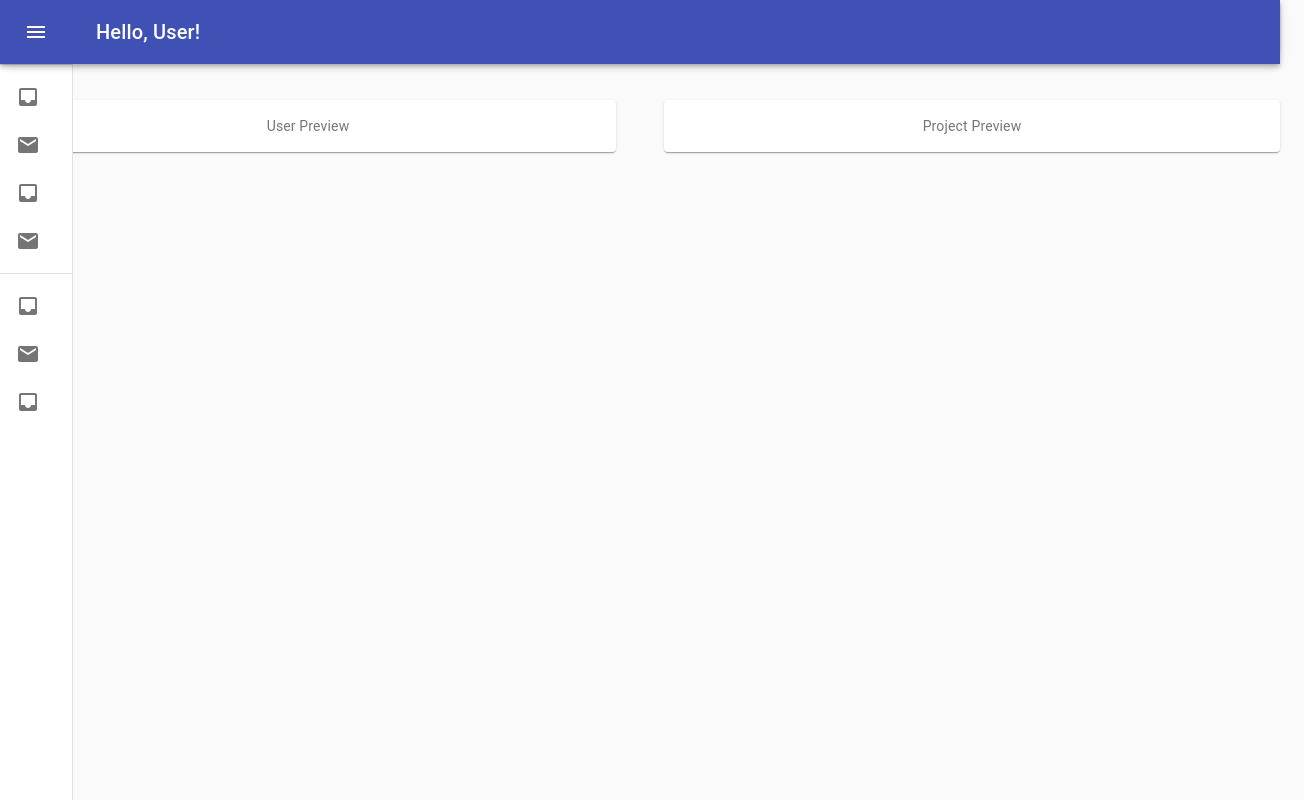
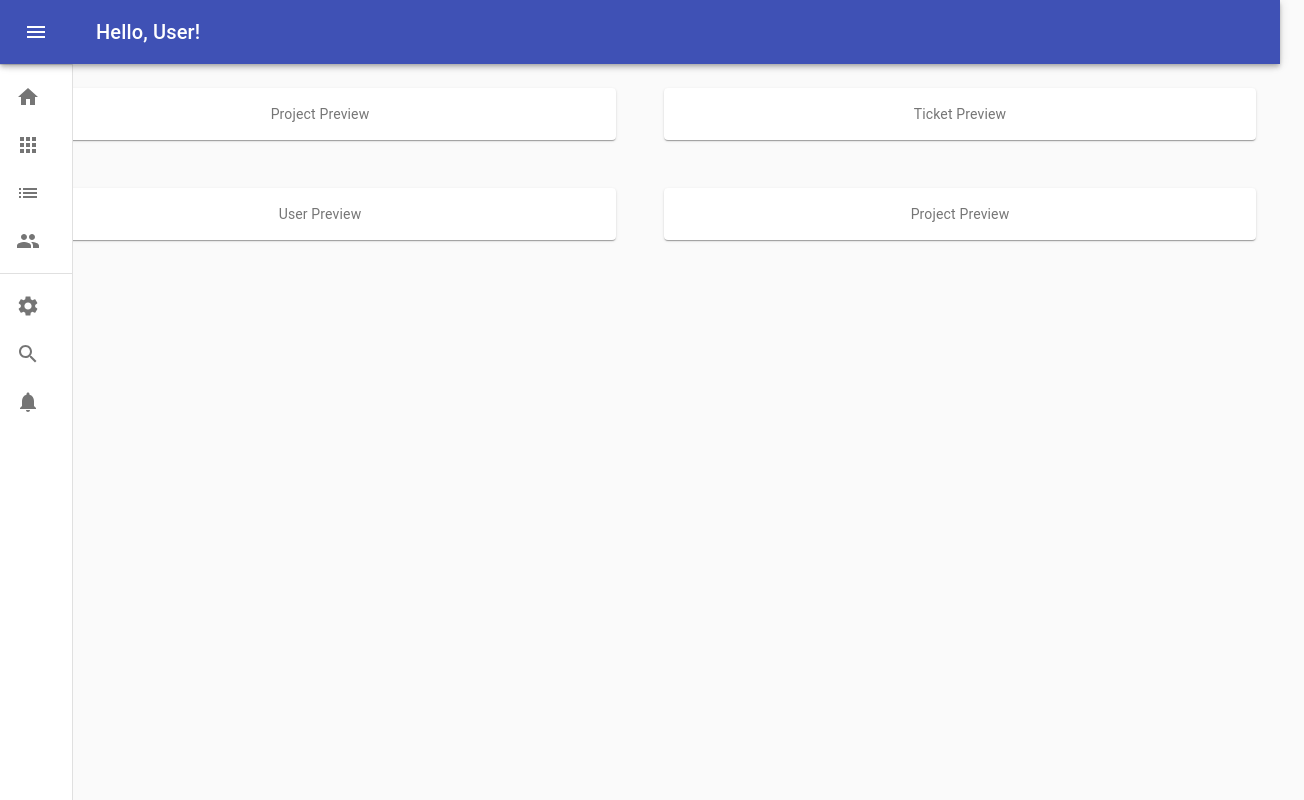
Before and after one commit to adbarc92/Issuance, a React (Create React App) app: page / in a window 1280 px wide. Shown: the whole page, 1304 px wide, since content can reach past the window. Built offline with nearby package versions, Linux system fonts and the light colour scheme.

Commit message:
Fixes icons and dashboard preview positioning

```diff
--- a/src/components/Dashboard.tsx
+++ b/src/components/Dashboard.tsx
@@ -12,16 +12,27 @@ const useStyles = makeStyles((theme: Theme) =>
       textAlign: 'center',
       color: theme.palette.text.secondary,
     },
+    toolbar: {
+      display: 'flex',
+      alignItems: 'center',
+      justifyContent: 'flex-end',
+      padding: theme.spacing(0, 1),
+      // necessary for content to be below app bar
+      ...theme.mixins.toolbar,
+    },
+    content: {
+      flexGrow: 1,
+      padding: theme.spacing(3),
+    },
   })
 );
-
-// Top: 73px
-// Left: 64px
 
 const Dashboard = (): JSX.Element => {
   const classes = useStyles();
 
   return (
+    <main className={classes.content}>
+      <div className={classes.toolbar} />
       <div className={classes.root}>
         <Grid container spacing={6}>
           <Grid item xs={6}>
@@ -38,6 +49,7 @@ const Dashboard = (): JSX.Element => {
           </Grid>
         </Grid>
       </div>
+    </main>
   );
 };
 
--- a/src/components/Drawer.tsx
+++ b/src/components/Drawer.tsx
@@ -17,8 +17,13 @@ import {
   ChevronLeft as ChevronLeftIcon,
   ChevronRight as ChevronRightIcon,
   Menu as MenuIcon,
-  Inbox as InboxIcon,
-  Mail as MailIcon,
+  Home as HomeIcon,
+  Apps as ProjectsIcon,
+  List as TasksIcon,
+  People as UsersIcon,
+  Settings as SettingsIcon,
+  Search as SearchIcon,
+  Notifications as NotificationsIcon,
 } from '@material-ui/icons';
 import {
   createStyles,
@@ -86,10 +91,6 @@ const useStyles = makeStyles((theme: Theme) =>
       // necessary for content to be below app bar
       ...theme.mixins.toolbar,
     },
-    content: {
-      flexGrow: 1,
-      padding: theme.spacing(3),
-    },
   })
 );
 
@@ -138,6 +139,7 @@ const MyDrawer = (): JSX.Element => {
           [classes.drawerOpen]: open,
           [classes.drawerClose]: !open,
         })}
+        // Question: Classes?
         classes={{
           paper: clsx({
             [classes.drawerOpen]: open,
@@ -156,25 +158,51 @@ const MyDrawer = (): JSX.Element => {
         </div>
         <Divider />
         <List>
-          {['Home', 'Projects', 'Tasks', 'Users'].map((text, index) => (
-            <ListItem button key={text}>
+          <ListItem button key={'Home'}>
             <ListItemIcon>
-                {index % 2 === 0 ? <InboxIcon /> : <MailIcon />}
+              <HomeIcon />
             </ListItemIcon>
-              <ListItemText primary={text} />
+            <ListItemText primary={'Home'} />
           </ListItem>
-          ))}
+          <ListItem button key={'Projects'}>
+            <ListItemIcon>
+              <ProjectsIcon />
+            </ListItemIcon>
+            <ListItemText primary={'Projects'} />
+          </ListItem>
+          <ListItem button key={'Tasks'}>
+            <ListItemIcon>
+              <TasksIcon />
+            </ListItemIcon>
+            <ListItemText primary={'Tasks'} />
+          </ListItem>
+          <ListItem button key={'Users'}>
+            <ListItemIcon>
+              <UsersIcon />
+            </ListItemIcon>
+            <ListItemText primary={'Users'} />
+          </ListItem>
         </List>
         <Divider />
         <List>
-          {['Settings', 'Search', 'Notifications'].map((text, index) => (
-            <ListItem button key={text}>
+          <ListItem button key={'Settings'}>
             <ListItemIcon>
-                {index % 2 === 0 ? <InboxIcon /> : <MailIcon />}
+              <SettingsIcon />
             </ListItemIcon>
-              <ListItemText primary={text} />
+            <ListItemText primary={'Settings'} />
           </ListItem>
-          ))}
+          <ListItem button key={'Search'}>
+            <ListItemIcon>
+              <SearchIcon />
+            </ListItemIcon>
+            <ListItemText primary={'Search'} />
+          </ListItem>
+          <ListItem button key={'Notifications'}>
+            <ListItemIcon>
+              <NotificationsIcon />
+            </ListItemIcon>
+            <ListItemText primary={'Notifications'} />
+          </ListItem>
         </List>
       </Drawer>
     </div>
```
Lines whose indentation alone changed are shown as unchanged.
